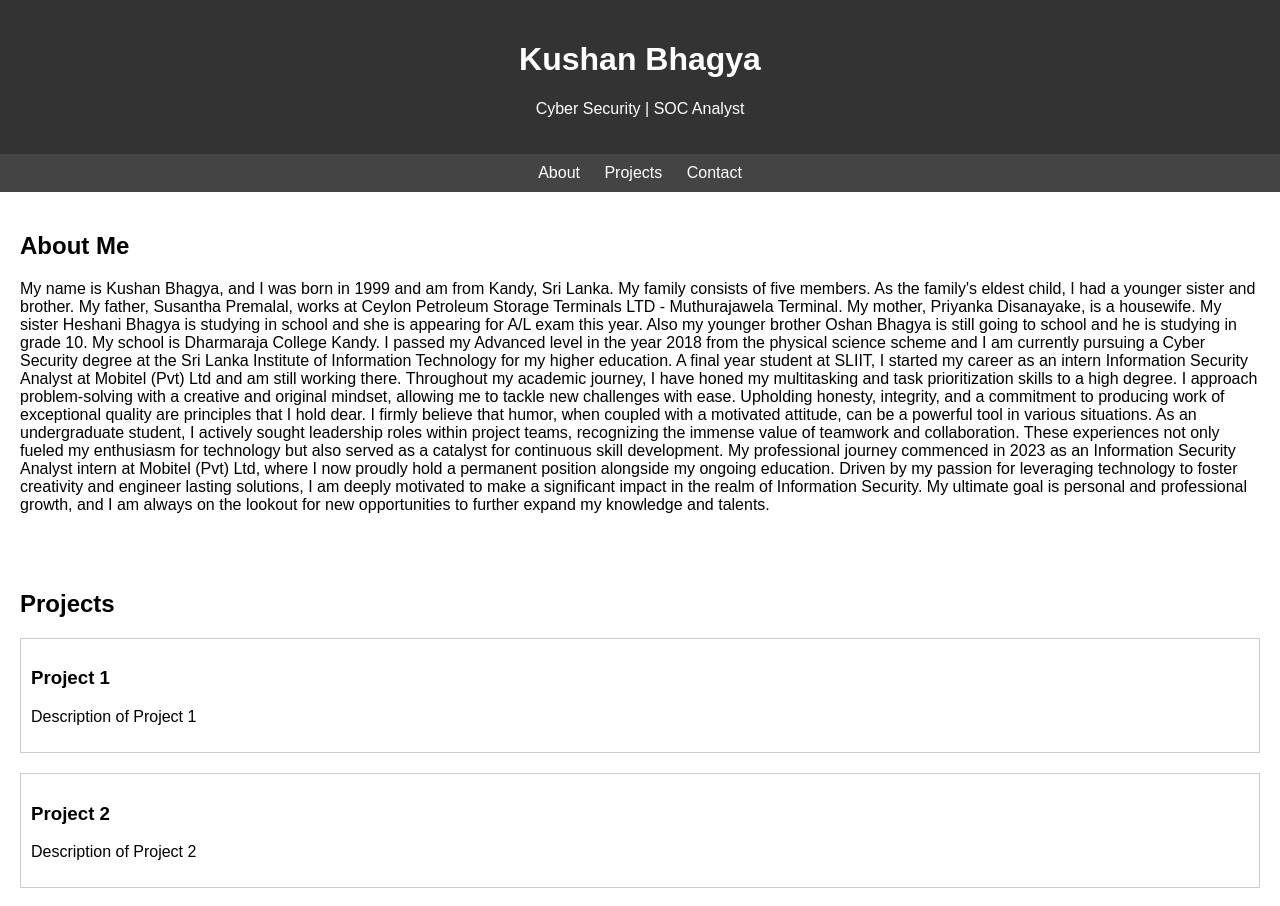
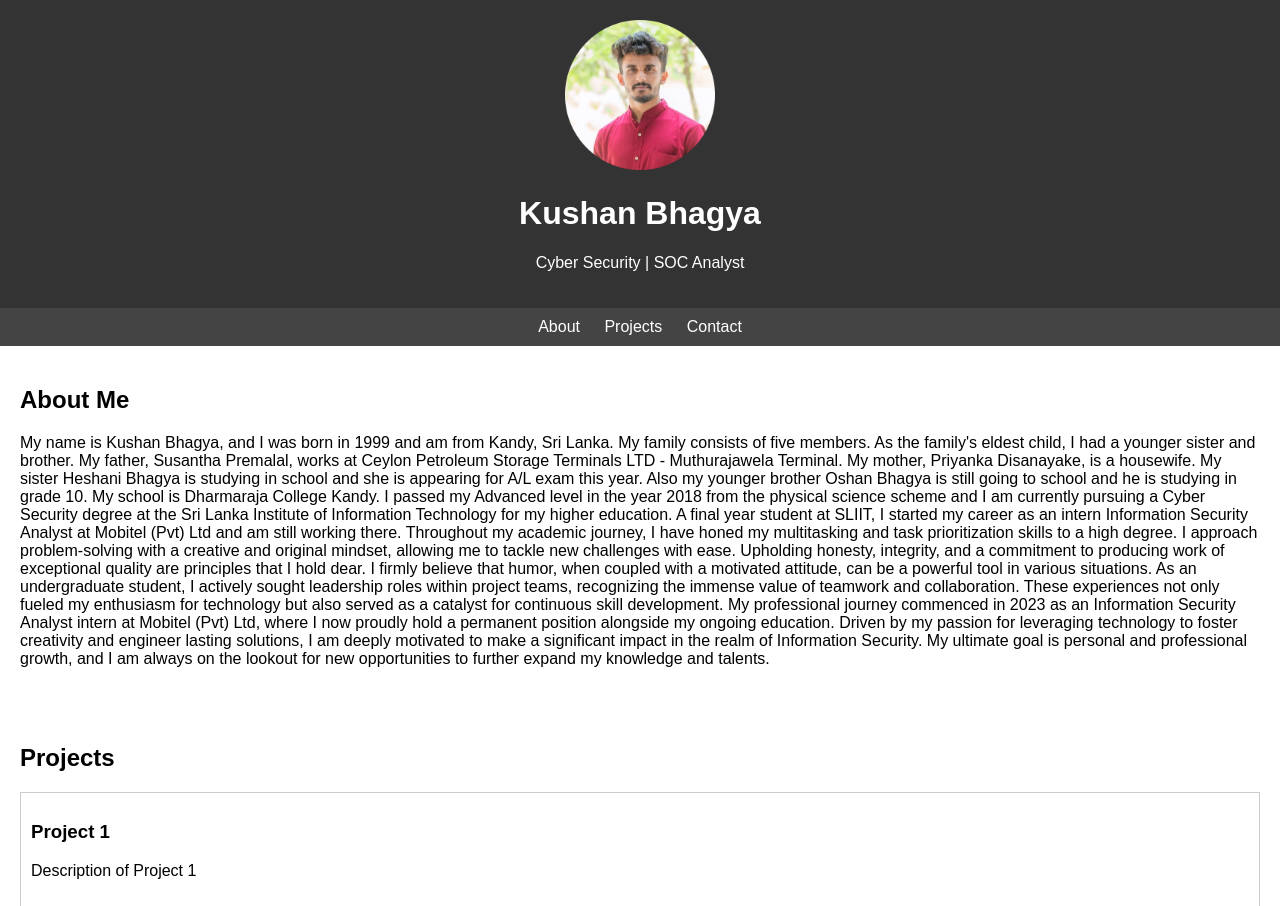
Before and after one commit to kushanbhagya/kushanbhagya.github.io, a plain HTML site: page index.html in a window 1280 px wide. Shown: the top 906 px of the page. Drawn offline with Linux system fonts and the light colour scheme.

Commit message:
Update index.html

```diff
--- a/index.html
+++ b/index.html
@@ -16,6 +16,10 @@
             color: #fff;
             text-align: center;
             padding: 20px;
+        }
+        img {
+        	width: 150px;
+        	height: 150px;
         }
 
         nav {
@@ -58,6 +62,7 @@
 </head>
 <body>
     <header>
+        <img src="img.png">
         <h1>Kushan Bhagya</h1>
         <p>Cyber Security | SOC Analyst</p>
     </header>
```
